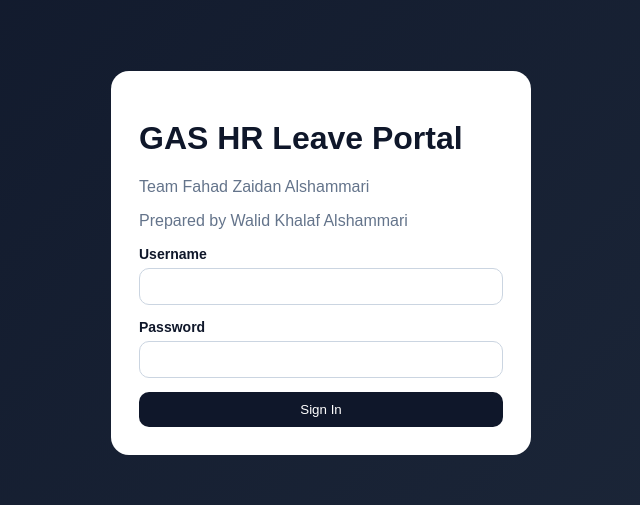
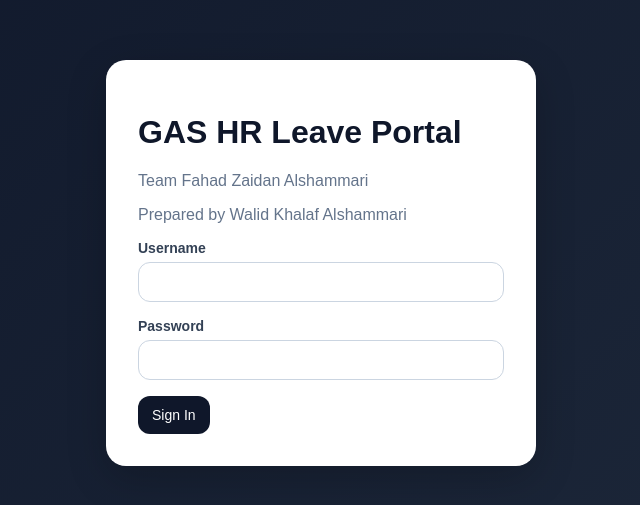
Before and after one commit to drwaled1999/gas-hr-portal, a React (Vite) app in the folder gas-hr-lepo/client/: page / in a window 1280 px wide. Shown: the part 137-642 px from the top of the page, without its empty margins (319-959 px from the left). Built offline with nearby package versions, Linux system fonts and the light colour scheme.

Commit message:
Update styles.css

```diff
--- a/gas-hr-lepo/client/src/styles.css
+++ b/gas-hr-lepo/client/src/styles.css
@@ -1,3 +1,7 @@
+* {
+  box-sizing: border-box;
+}
+
 body {
   margin: 0;
   font-family: Arial, Helvetica, sans-serif;
@@ -5,24 +9,22 @@ body {
   color: #0f172a;
 }
 
-* {
-  box-sizing: border-box;
-}
-
 .login-page {
   min-height: 100vh;
-  display: grid;
-  place-items: center;
+  display: flex;
+  align-items: center;
+  justify-content: center;
   background: linear-gradient(135deg, #0f172a, #1e293b);
   padding: 24px;
 }
 
 .login-card {
   width: 100%;
-  max-width: 420px;
-  background: white;
-  border-radius: 18px;
-  padding: 28px;
+  max-width: 430px;
+  background: #fff;
+  border-radius: 20px;
+  padding: 32px;
+  box-shadow: 0 12px 40px rgba(0, 0, 0, 0.2);
 }
 
 .muted {
@@ -36,26 +38,35 @@ body {
 
 .sidebar {
   width: 240px;
-  background: #1e293b;
+  background: #111827;
   color: white;
-  padding: 20px;
+  padding: 24px 16px;
+  display: flex;
+  flex-direction: column;
+  gap: 10px;
+}
+
+.sidebar h2 {
+  margin: 0 0 20px;
+  font-size: 22px;
 }
 
 .nav-btn {
   width: 100%;
   text-align: left;
-  margin-top: 10px;
-  padding: 12px;
+  padding: 12px 14px;
   border: none;
-  border-radius: 10px;
+  border-radius: 12px;
   background: transparent;
   color: white;
+  font-size: 14px;
   cursor: pointer;
+  transition: 0.2s ease;
 }
 
-.nav-btn.active,
-.nav-btn:hover {
-  background: #334155;
+.nav-btn:hover,
+.nav-btn.active {
+  background: #1f2937;
 }
 
 .content {
@@ -67,12 +78,16 @@ body {
   display: flex;
   justify-content: space-between;
   align-items: center;
-  margin-bottom: 20px;
+  margin-bottom: 24px;
+  background: white;
+  padding: 16px 20px;
+  border-radius: 16px;
+  box-shadow: 0 4px 16px rgba(15, 23, 42, 0.06);
 }
 
 .grid {
   display: grid;
-  gap: 16px;
+  gap: 18px;
 }
 
 .grid.two {
@@ -85,13 +100,27 @@ body {
 
 .card {
   background: white;
-  border-radius: 16px;
+  border-radius: 18px;
   padding: 20px;
-  box-shadow: 0 4px 20px rgba(15, 23, 42, 0.06);
+  box-shadow: 0 4px 18px rgba(15, 23, 42, 0.06);
+  border: 1px solid #e2e8f0;
 }
 
 .stat {
   text-align: center;
+  padding: 28px 20px;
+}
+
+.stat h3 {
+  margin: 0;
+  font-size: 30px;
+  color: #0f172a;
+}
+
+.stat p {
+  margin-top: 8px;
+  color: #64748b;
+  font-size: 14px;
 }
 
 .form-card {
@@ -99,53 +128,115 @@ body {
 }
 
 .form-group {
-  margin-bottom: 14px;
+  margin-bottom: 16px;
 }
 
 .form-group label {
   display: block;
   margin-bottom: 6px;
   font-size: 14px;
-  font-weight: bold;
+  font-weight: 700;
+  color: #334155;
 }
 
 input,
 select,
-textarea,
-button {
+textarea {
   width: 100%;
-  padding: 10px 12px;
-  border-radius: 10px;
+  padding: 11px 12px;
+  border-radius: 12px;
   border: 1px solid #cbd5e1;
+  background: white;
+  font-size: 14px;
+}
+
+textarea {
+  min-height: 100px;
+  resize: vertical;
 }
 
 button {
+  padding: 11px 14px;
+  border-radius: 12px;
+  border: none;
   background: #0f172a;
   color: white;
-  border: none;
+  font-size: 14px;
   cursor: pointer;
+  transition: 0.2s ease;
+}
+
+button:hover {
+  opacity: 0.92;
 }
 
 table {
   width: 100%;
   border-collapse: collapse;
-  margin-top: 12px;
+  margin-top: 14px;
+  overflow: hidden;
 }
 
 th,
 td {
-  padding: 10px;
+  padding: 12px;
   border-bottom: 1px solid #e2e8f0;
   text-align: left;
+  font-size: 14px;
+}
+
+th {
+  background: #f8fafc;
+  color: #334155;
+  font-weight: 700;
 }
 
 tr {
   cursor: pointer;
 }
 
+tr:hover td {
+  background: #f8fafc;
+}
+
 .note-box {
   margin-top: 10px;
-  padding: 10px;
+  padding: 12px;
   background: #f8fafc;
-  border-radius: 10px;
+  border-radius: 12px;
+  border: 1px solid #e2e8f0;
 }
+
+@media (max-width: 1100px) {
+  .grid.four {
+    grid-template-columns: repeat(2, minmax(0, 1fr));
+  }
+
+  .grid.two {
+    grid-template-columns: 1fr;
+  }
+}
+
+@media (max-width: 768px) {
+  .app-shell {
+    flex-direction: column;
+  }
+
+  .sidebar {
+    width: 100%;
+  }
+
+  .content {
+    padding: 16px;
+  }
+
+  .topbar {
+    flex-direction: column;
+    gap: 12px;
+    align-items: flex-start;
+  }
+
+  .grid.four {
+    grid-template-columns: 1fr;
+  }
+}
```
